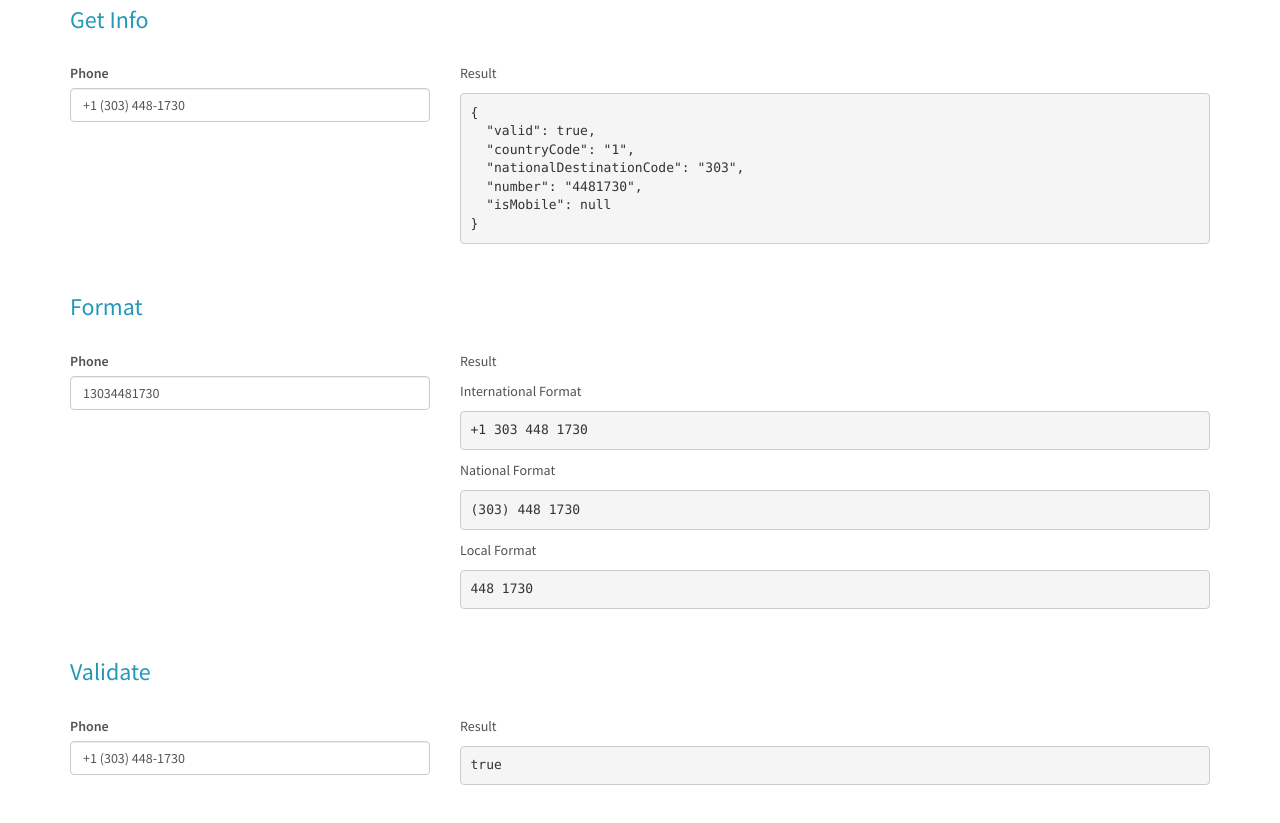
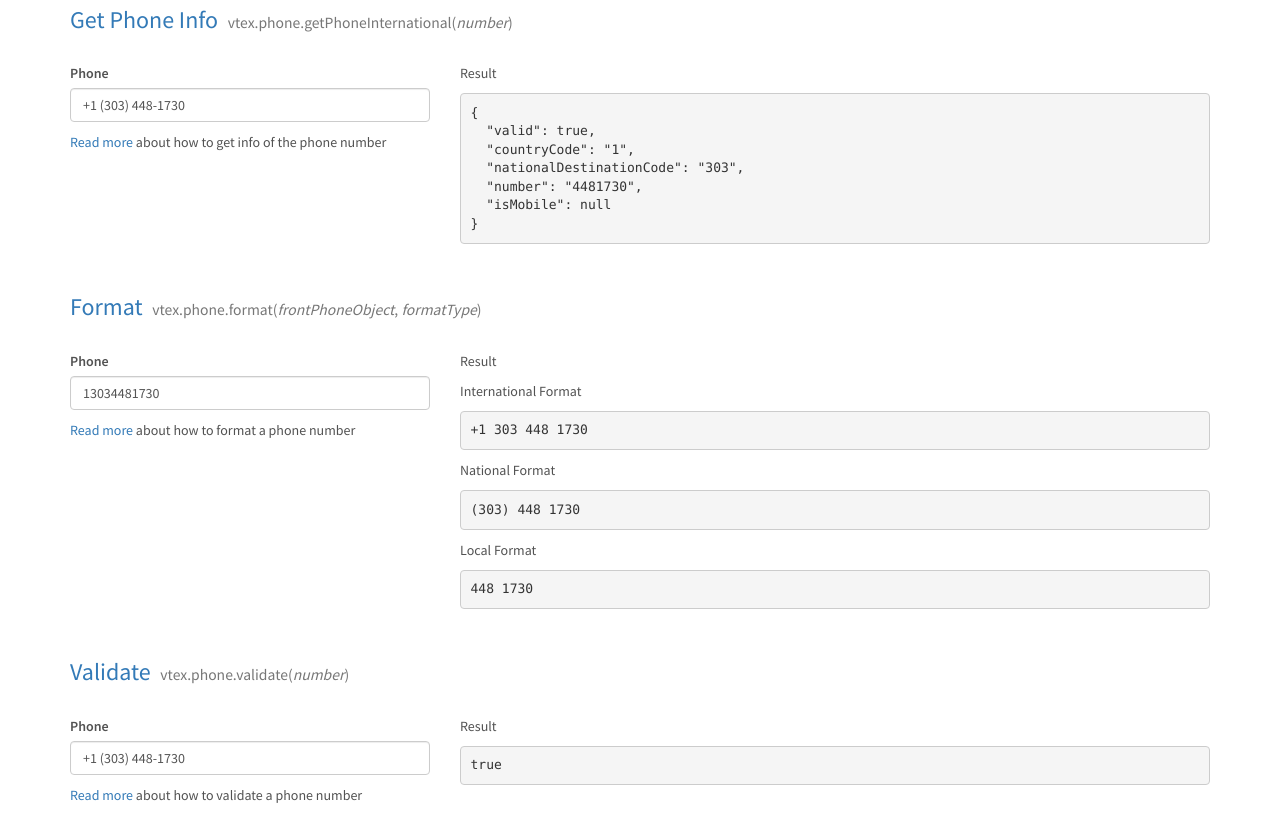
Before and after one commit to vtex/front.phone, a website: page src/index.html in a window 1280 px wide. Shown: the part 776-1599 px from the top of the page. Drawn offline with nearby package versions, Linux system fonts and the light colour scheme; files that its build step writes are made by us from their sources; files whose address does not match are found by name.

Commit message:
Add Readmore to the layout

```diff
--- a/src/index.html
+++ b/src/index.html
@@ -93,13 +93,20 @@
       </div>
 
       <div class="row">
-        <h3 class="col-md-12">Get Info</h3>
+        <h3 class="col-md-12">
+          <a href="https://github.com/vtex/front.phone#getting-phones-info">Get Phone Info</a>&nbsp;
+          <small>vtex.phone.getPhoneInternational(<i>number</i>)</small>
+        </h3>
       </div>
       <div class="row">
         <section class="col-md-4">
           <div class="form-group">
             <label for="get-info-input">Phone</label>
             <input id="get-info-input" type="text" class="form-control input-large phone" ng-model="getInfo.value" placeholder="+1 202 238-2700">
+
+            <p class="readmore">
+              <a href="https://github.com/vtex/front.phone#getting-phones-info">Read more</a> about how to get info of the phone number
+            </p>
           </div>
         </section>
         <section class="col-md-8">
@@ -109,13 +116,20 @@
       </div>
 
       <div class="row">
-        <h3 class="col-md-12">Format</h3>
+        <h3 class="col-md-12">
+          <a href="https://github.com/vtex/front.phone#formatting">Format</a>&nbsp;
+          <small>vtex.phone.format(<i>frontPhoneObject</i>, <i>formatType</i>)</small>
+        </h3>
       </div>
       <div class="row">
         <section class="col-md-4">
           <div class="form-group">
             <label for="format-input">Phone</label>
             <input id="format-input" type="text" class="form-control input-large phone" ng-model="format.value" placeholder="+12022382700">
+
+            <p class="readmore">
+              <a href="https://github.com/vtex/front.phone#formatting">Read more</a> about how to format a phone number
+            </p>
           </div>
         </section>
         <section class="col-md-8">
@@ -130,13 +144,20 @@
       </div>
 
       <div class="row">
-        <h3 class="col-md-12">Validate</h3>
+        <h3 class="col-md-12">
+          <a href="https://github.com/vtex/front.phone#validation">Validate</a>&nbsp;
+          <small>vtex.phone.validate(<i>number</i>)</small>
+        </h3>
       </div>
       <div class="row">
         <section class="col-md-4">
           <div class="form-group">
             <label for="validate-input">Phone</label>
             <input id="validate-input" type="text" class="form-control input-large phone" ng-model="validate.value">
+
+            <p class="readmore">
+              <a href="https://github.com/vtex/front.phone#validation">Read more</a> about how to validate a phone number
+            </p>
           </div>
         </section>
         <section class="col-md-8">
```
